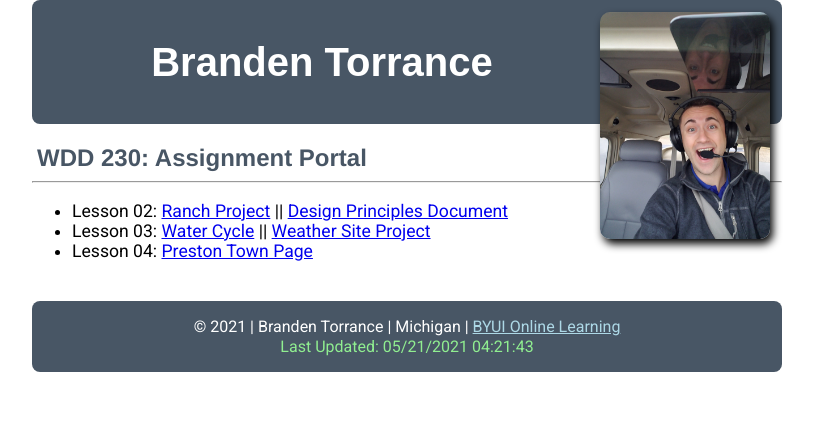
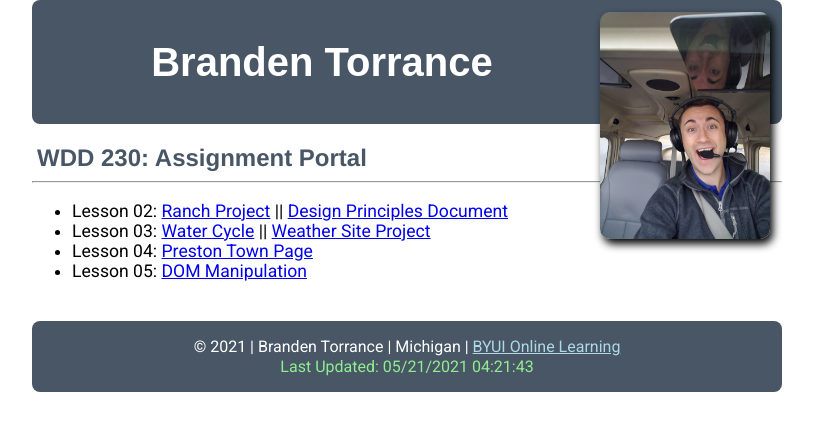
Before and after one commit to branden-torrance/branden-torrance.github.io, a plain HTML site: page index.html in a window 1280 px wide. Shown: the whole page, without its empty margins (233-1046 px from the left). Drawn offline with Linux system fonts and the light colour scheme; a web font is replaced by a local one.

Commit message:
Add lesson5 link to Portal

```diff
--- a/index.html
+++ b/index.html
@@ -73,7 +73,17 @@
             >Preston Town Page</a
           >
         </li>
+        <li>
+          Lesson 05:
+          <a
+            href="https://spacescapist.github.io/lesson5/bom/"
+            target="_blank"
+            >DOM Manipulation</a
+          >
+        </li>
+
       </ul>
+
     </main>
 
     <footer>
```
